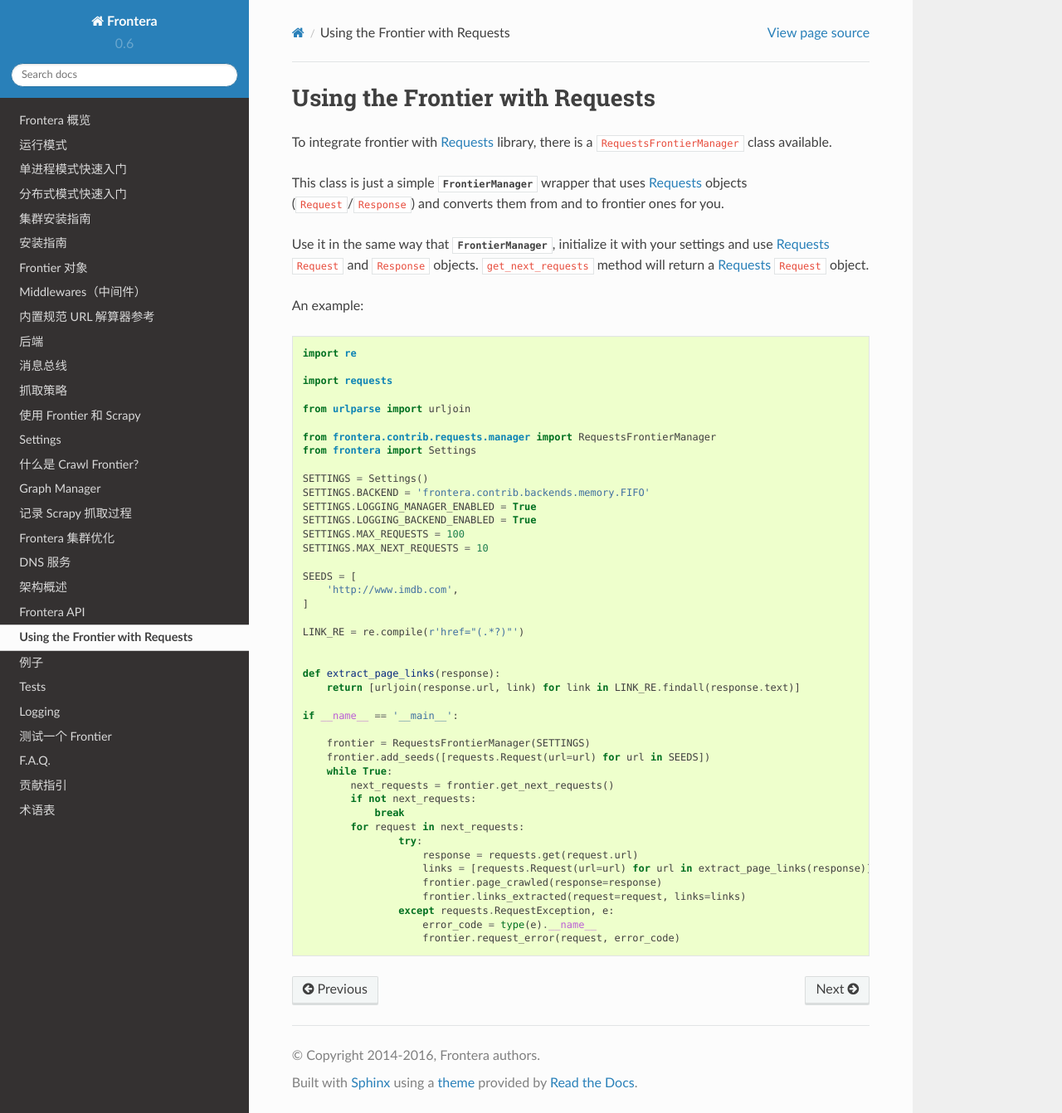
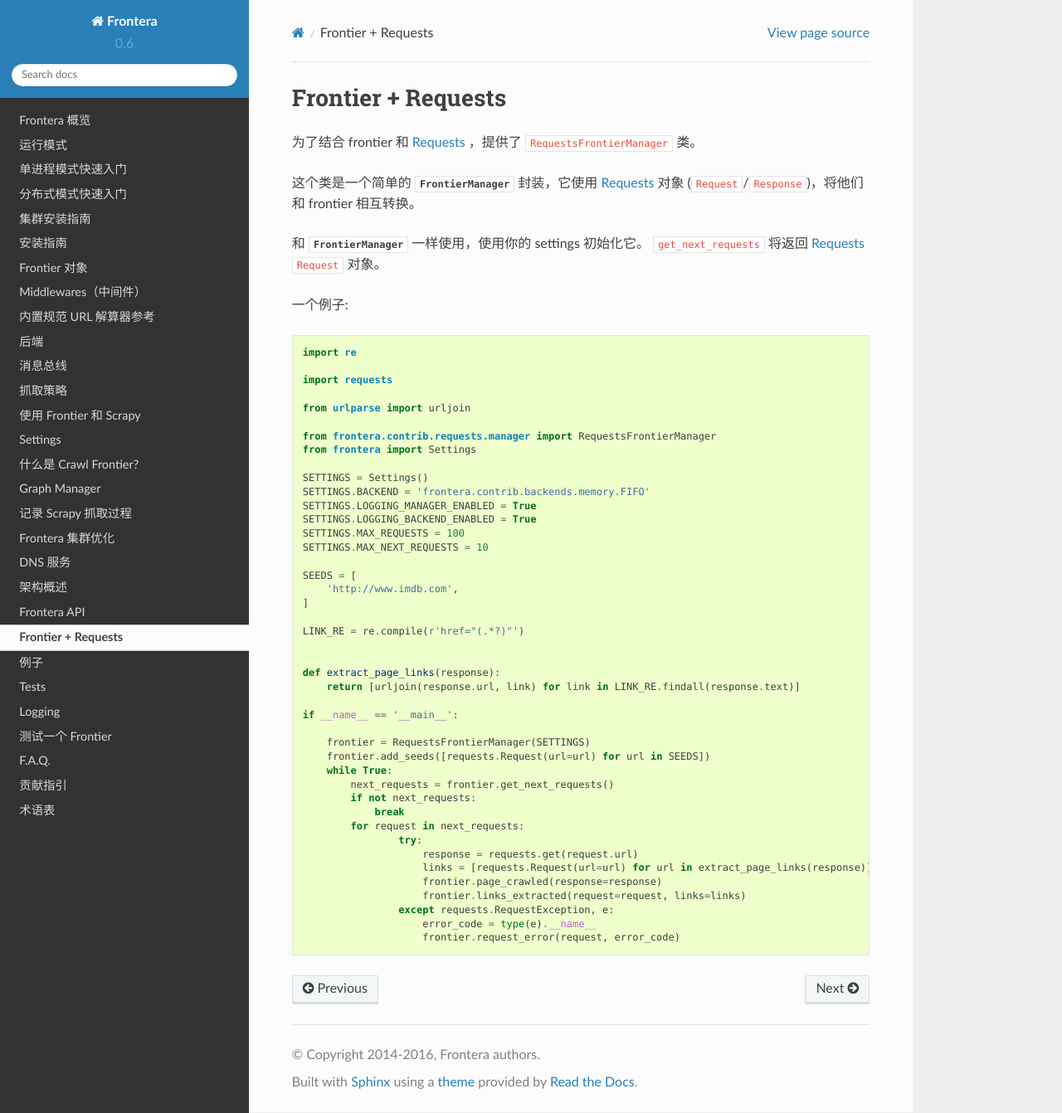
Before and after one commit to xsren/frontera-docs-zh_CN, a Sphinx documentation site: the page built from docs/source/topics/requests-integration.rst, in a window 1280 px wide and 1342 px high. Shown: the whole window at 83% size. Built offline with Sphinx 7.4.7 and the Read the Docs theme 2.0.0, drawn with Linux system fonts in a browser that asks for light colours.

Commit message:
finish requests-integration.rst

```diff
--- a/docs/source/topics/requests-integration.rst
+++ b/docs/source/topics/requests-integration.rst
@@ -1,18 +1,15 @@
 ================================
-Using the Frontier with Requests
+Frontier + Requests
 ================================
 
-To integrate frontier with `Requests`_ library, there is a ``RequestsFrontierManager`` class available.
+为了结合 frontier 和 `Requests`_ ，提供了 ``RequestsFrontierManager`` 类。
 
-This class is just a simple :class:`FrontierManager <frontera.core.manager.FrontierManager>` wrapper that uses
-`Requests`_ objects (``Request``/``Response``) and converts them from and to frontier ones for you.
+这个类是一个简单的 :class:`FrontierManager <frontera.core.manager.FrontierManager>` 封装，它使用 `Requests`_ 对象 (``Request``/``Response``)，将他们和 frontier 相互转换。
 
 
-Use it in the same way that :class:`FrontierManager <frontera.core.manager.FrontierManager>`, initialize it with
-your settings and use `Requests`_ ``Request`` and ``Response`` objects.
-``get_next_requests`` method will return a `Requests`_ ``Request`` object.
+和 :class:`FrontierManager <frontera.core.manager.FrontierManager>` 一样使用，使用你的 settings 初始化它。 ``get_next_requests`` 将返回 `Requests`_ ``Request`` 对象。
 
-An example::
+一个例子::
 
     import re
 
```
